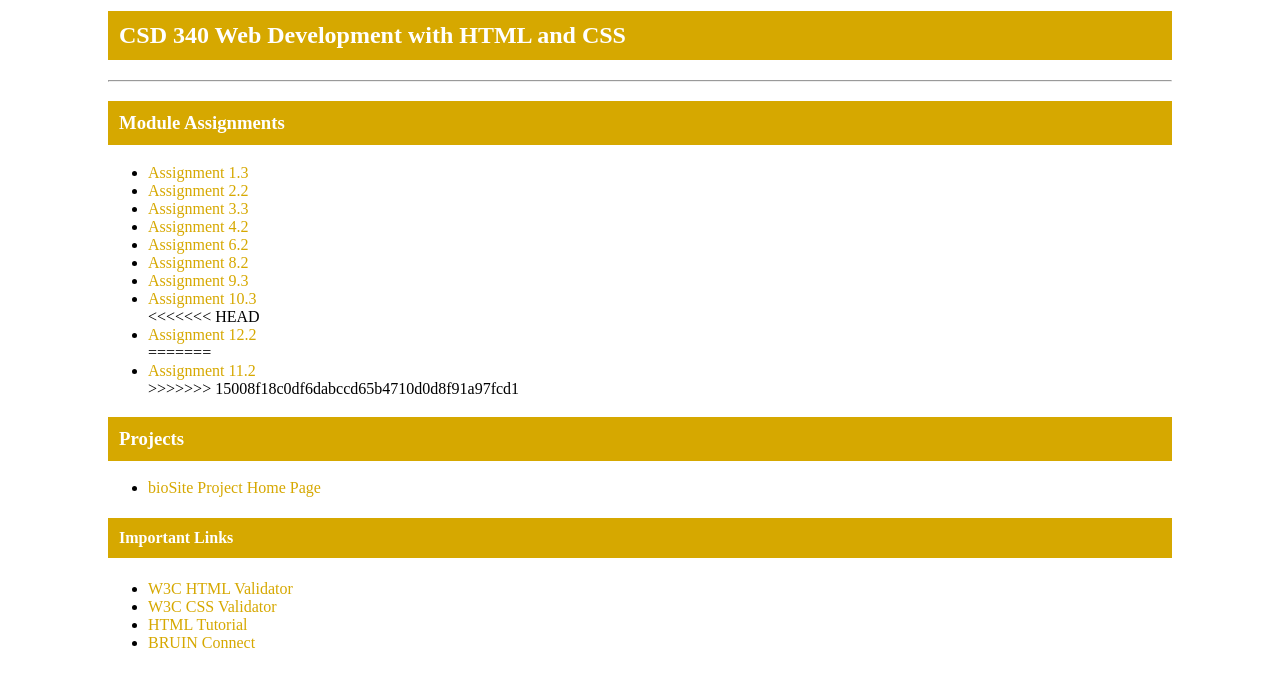
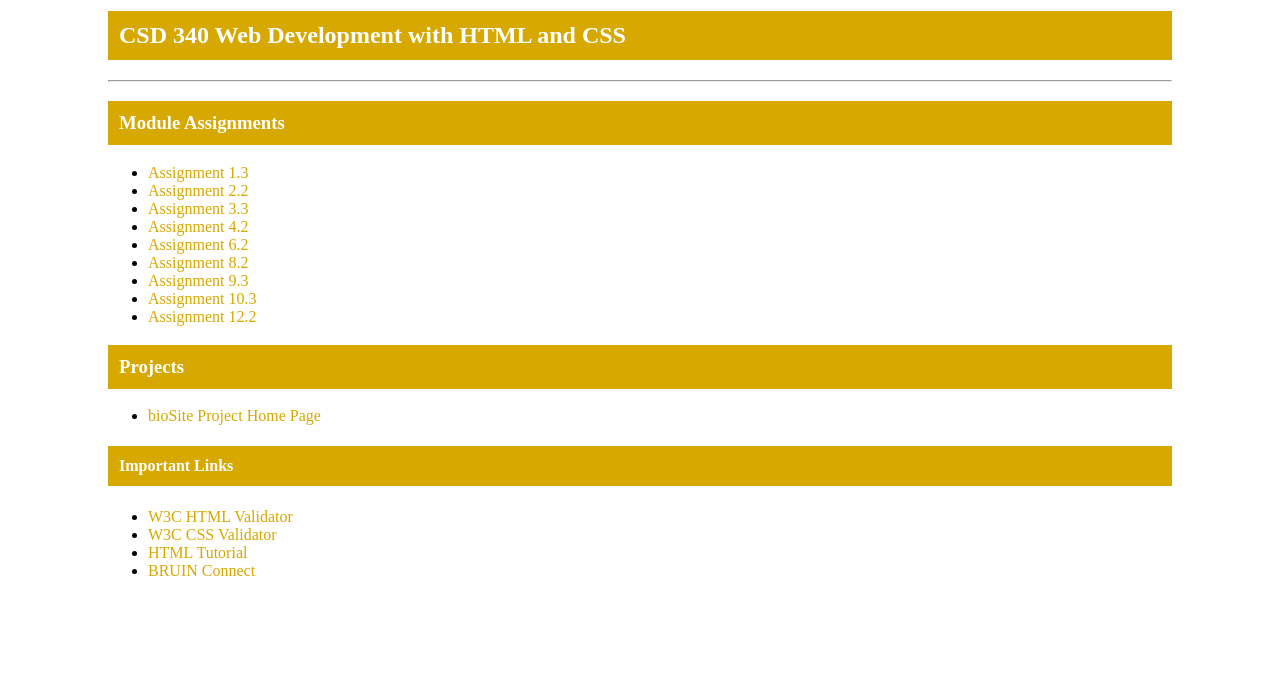
Before and after one commit to GenericUser2025/csd-340, a plain HTML site: page index.html in a window 1280 px wide. Shown: the part 119-800 px from the top of the page. Drawn offline with Linux system fonts and the light colour scheme.

Commit message:
Updated index.html

```diff
--- a/index.html
+++ b/index.html
@@ -21,11 +21,7 @@
             <li><a href="module-8/Singleton_Mod8_2.html">Assignment 8.2</a></li>
             <li><a href="module-9/Singleton_Mod9_3.html">Assignment 9.3</a></li>
             <li><a href="module-10/Singleton_Mod10_3.html">Assignment 10.3</a></li>
-<<<<<<< HEAD
             <li><a href="module-12/Singleton_Mod12_2.html">Assignment 12.2</a></li>
-=======
-            <li><a href="module-11/Singleton_Mod11_2.html">Assignment 11.2</a></li>
->>>>>>> 15008f18c0df6dabccd65b4710d0d8f91a97fcd1
         </ul>
         <h3>Projects</h3>
         <ul>
```
